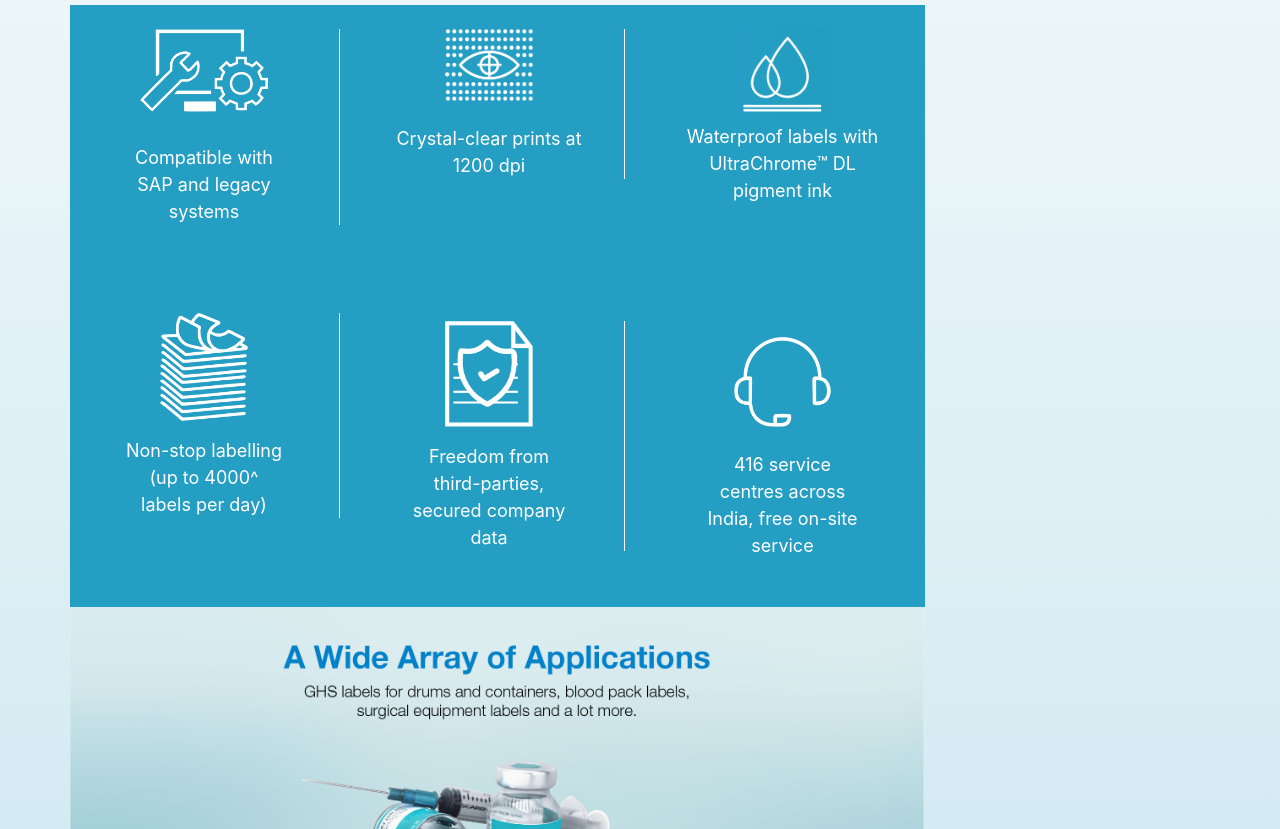
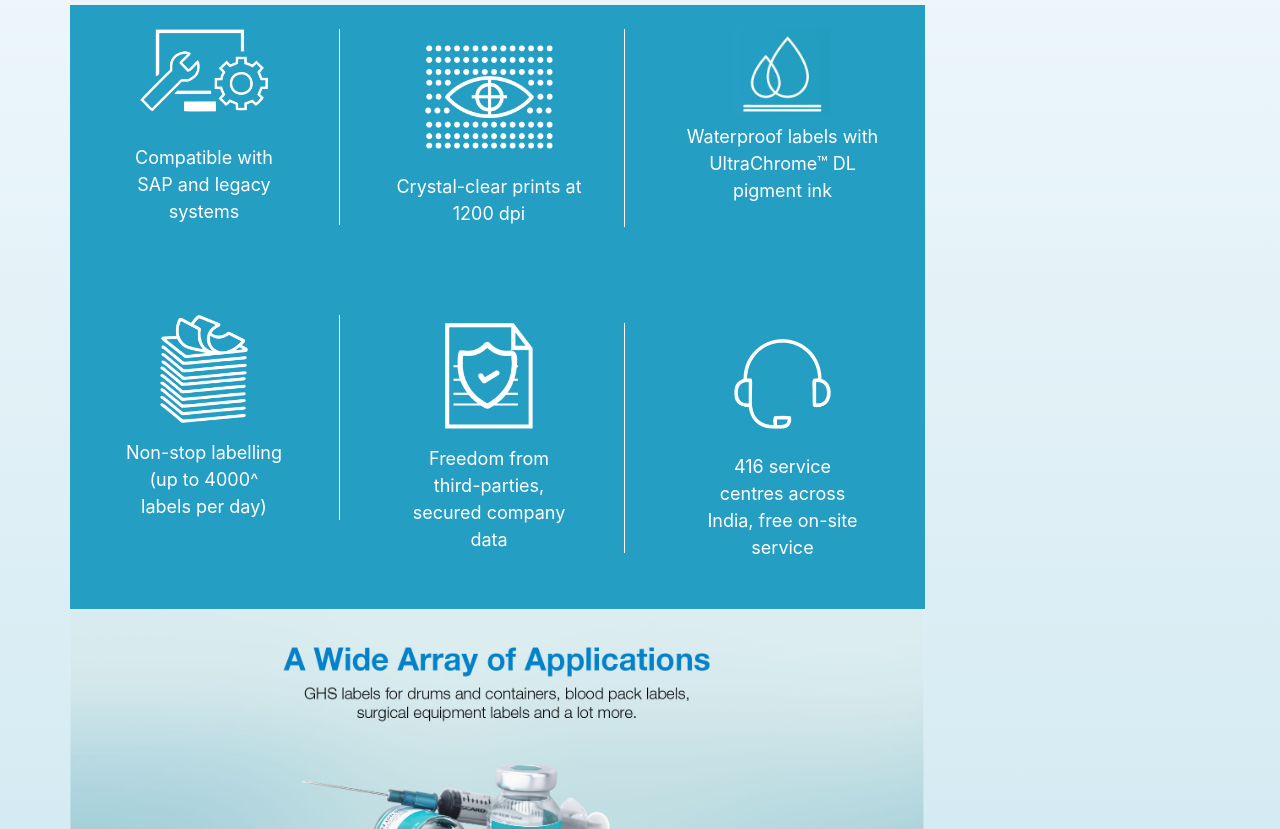
Before and after one commit to saisriarja/epson, a plain HTML site: page index.html in a window 1280 px wide. Shown: the part 1239-2068 px from the top of the page. Drawn offline with nearby package versions, Linux system fonts and the light colour scheme; files whose address does not match are found by name.

Commit message:
small chnges added

```diff
--- a/index.html
+++ b/index.html
@@ -85,7 +85,7 @@
                             </div>
                             <div class="col-md-4 col-6 mb-md-5 ">
                                 <div class="border-1 pr-3">
-                                    <div class="text-center mx-auto col-md-6">
+                                    <div class="text-center mx-auto col-md-8 pt-md-3">
                                         <img class="text-center mx-auto img-fluid" src="images/Group2.png" alt="">
                                     </div>
                                     <p class="fs-18 m-md-4 text-white text-center">Crystal-clear prints
```
